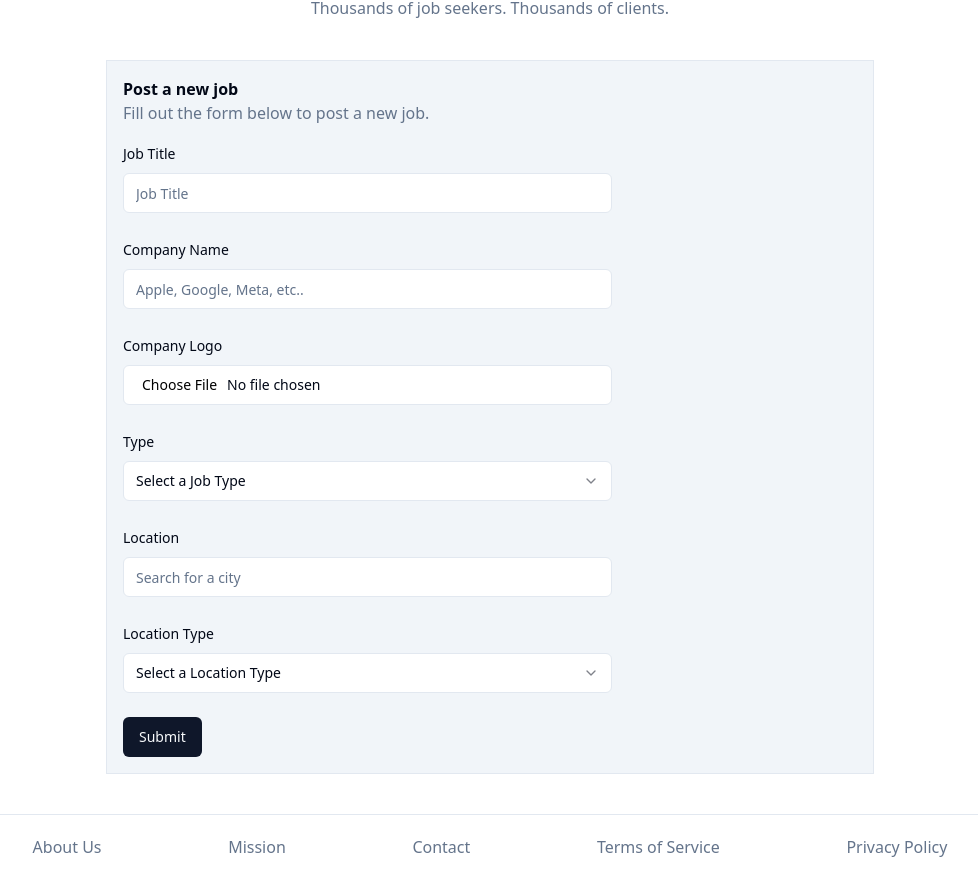
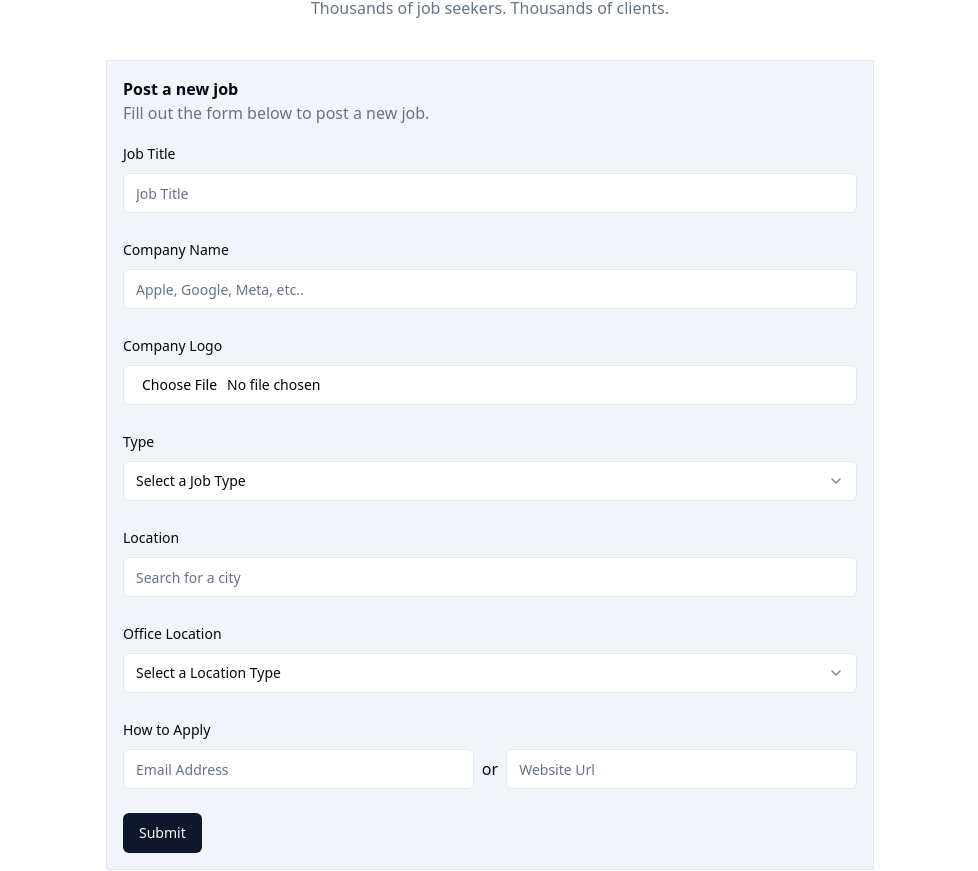
Before and after one commit to zrjohnson3/job-board, a Next.js app: page /jobs/new in a window 1280 px wide. Shown: the part 292-1163 px from the top of the page, without its empty margins (150-1128 px from the left). Built offline with nearby package versions, Linux system fonts and the light colour scheme.

Commit message:
Added Application Email and Application URL form fields.

```diff
--- a/src/app/jobs/new/NewJobForm.tsx
+++ b/src/app/jobs/new/NewJobForm.tsx
@@ -10,6 +10,7 @@ import { Input } from '@/components/ui/input'
 import { Select, SelectGroup, SelectItem, SelectLabel, SelectTrigger, SelectValue, SelectContent } from '@/components/ui/select'
 import { jobTypes } from '@/lib/job-types'
 import LocationInput from '@/components/LocationInput'
+import { X } from 'lucide-react'
 
 
 export default function NewJobForm() {
@@ -59,7 +60,7 @@ export default function NewJobForm() {
                         <form
                             noValidate
                             onSubmit={handleSubmit(onSubmit)}
-                            className='z-auto w-2/3 space-y-6'
+                            className='z-auto w-auto space-y-6'
                         >
                             <FormField
                                 control={control}
@@ -174,7 +175,17 @@ export default function NewJobForm() {
                                             />
                                         </FormControl>
                                         {watch('location') && (
-                                            watch('location')
+                                            <div className='flex items-center gap-1'>
+                                                <button
+                                                    type='button'
+                                                    onClick={() => {
+                                                        setValue('location', '', { shouldValidate: true })
+                                                    }}
+                                                >
+                                                    <X size={20} />
+                                                </button>
+                                                <span className='text-sm'>{watch('location')}</span>
+                                            </div>
                                         )}
                                         <FormMessage />
                                     </FormItem>
@@ -190,7 +201,7 @@ export default function NewJobForm() {
                                 name='locationTypes'
                                 render={({ field }) => (
                                     <FormItem>
-                                        <FormLabel>Location Type</FormLabel>
+                                        <FormLabel>Office Location</FormLabel>
                                         <FormControl>
                                             <Select {...field}>
                                                 <SelectTrigger className="">
@@ -224,20 +235,57 @@ export default function NewJobForm() {
 
 
 
-                            {/* <FormField
-                                control={control}
-                                name='location'
-                                render={({ field }) => (
-                                    <FormItem>
-                                        <FormLabel>Location</FormLabel>
-                                        <FormControl>
-                                            <Input {...field} type='text' placeholder='Remote, Hybrid, In-Person, Etc..' />
-                                        </FormControl>
-                                        <FormMessage />
-                                    </FormItem>
-
-                                )}
-                            /> */}
+                            {/* Application Email */}
+                            <div className='space-y-2'>
+                                <FormLabel>How to Apply</FormLabel>
+                                <div className='flex justify-between'>
+                                    <FormField
+                                        control={control}
+                                        name='applicationEmail'
+                                        render={({ field }) => (
+                                            <FormItem className='grow'>
+                                                <FormControl>
+                                                    <div className='flex items-center'>
+                                                        <Input
+                                                            {...field}
+                                                            type='email'
+                                                            id='applicationEmail'
+                                                            placeholder='Email Address'
+                                                        />
+                                                        <span className='mx-2'>or</span>
+                                                    </div>
+                                                </FormControl>
+                                            </FormItem>
+                                        )}
+                                    />
+                                    <FormField
+                                        control={control}
+                                        name='applicationUrl'
+                                        render={({ field }) => (
+                                            <FormItem className='grow'>
+                                                <FormControl>
+                                                    <Input
+                                                        {...field}
+                                                        type='url'
+                                                        id='applicationUrl'
+                                                        placeholder='Website Url'
+                                                        onChange={(e) => {
+                                                            // Trigger validation on the email field when the url field changes
+                                                            trigger('applicationEmail')
+                                                        }}
+                                                    />
+                                                </FormControl>
+                                            </FormItem>
+                                        )}
+                                    />
+                                    {/* <Input
+                                    type='email'
+                                    placeholder='Email Address'
+                                    {...form.register('applicationEmail')}
+                                /> */}
+                                    <FormMessage />
+                                </div>
+                            </div>
 
 
                             <Button type='submit'>Submit</Button>
--- a/src/components/LocationInput.tsx
+++ b/src/components/LocationInput.tsx
@@ -59,7 +59,9 @@ export default forwardRef<HTMLInputElement, LocationInputProps>(
                                     onMouseDown={(e) => {
                                         e.preventDefault();
                                         onLocationSelected(city);
-                                        setLocationSearchInput(city); // Set the input value to the selected city (for display purposes) (or you can clear it if you want to, but I think it's better to keep it for reference)
+                                        // Set the input value to the selected city (for display purposes)
+                                        // setLocationSearchInput(city);
+                                        setLocationSearchInput(""); // Clear the input value after selecting a city because we dispalying values below the input
                                     }}
                                 >
                                     {city}
```
